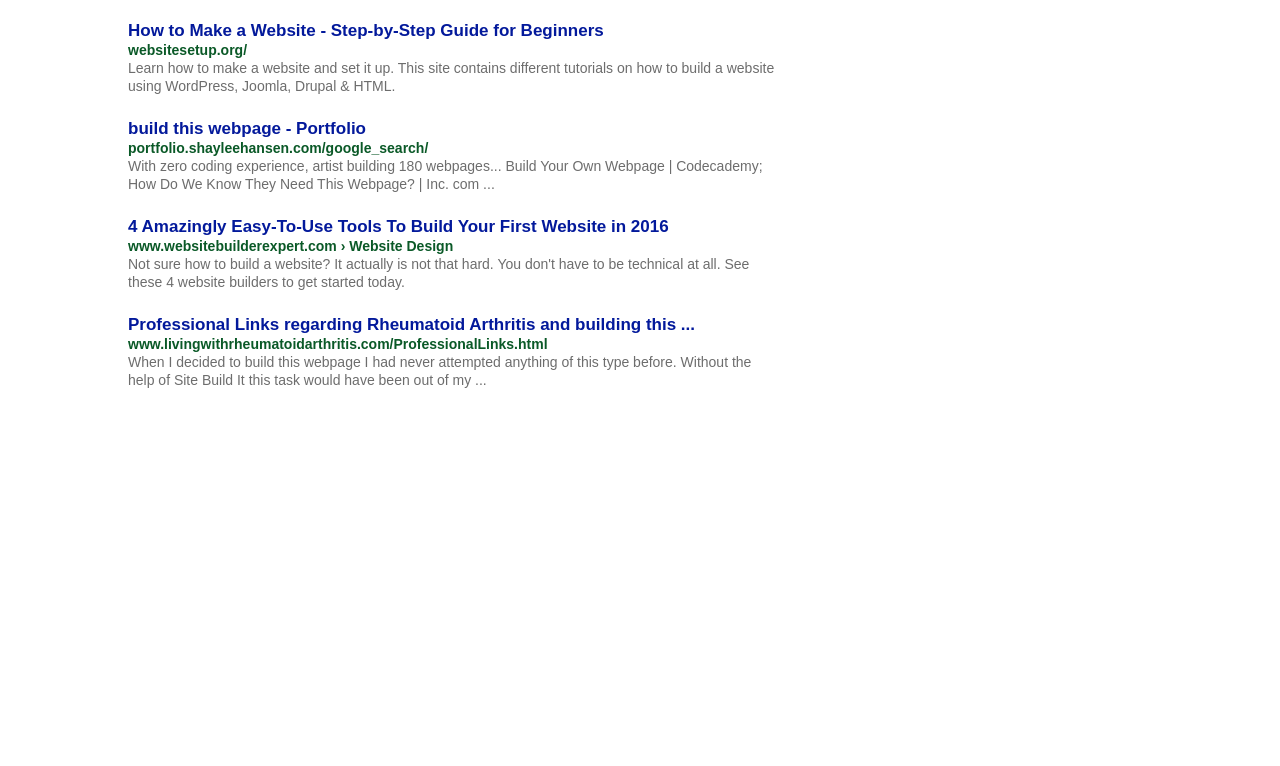
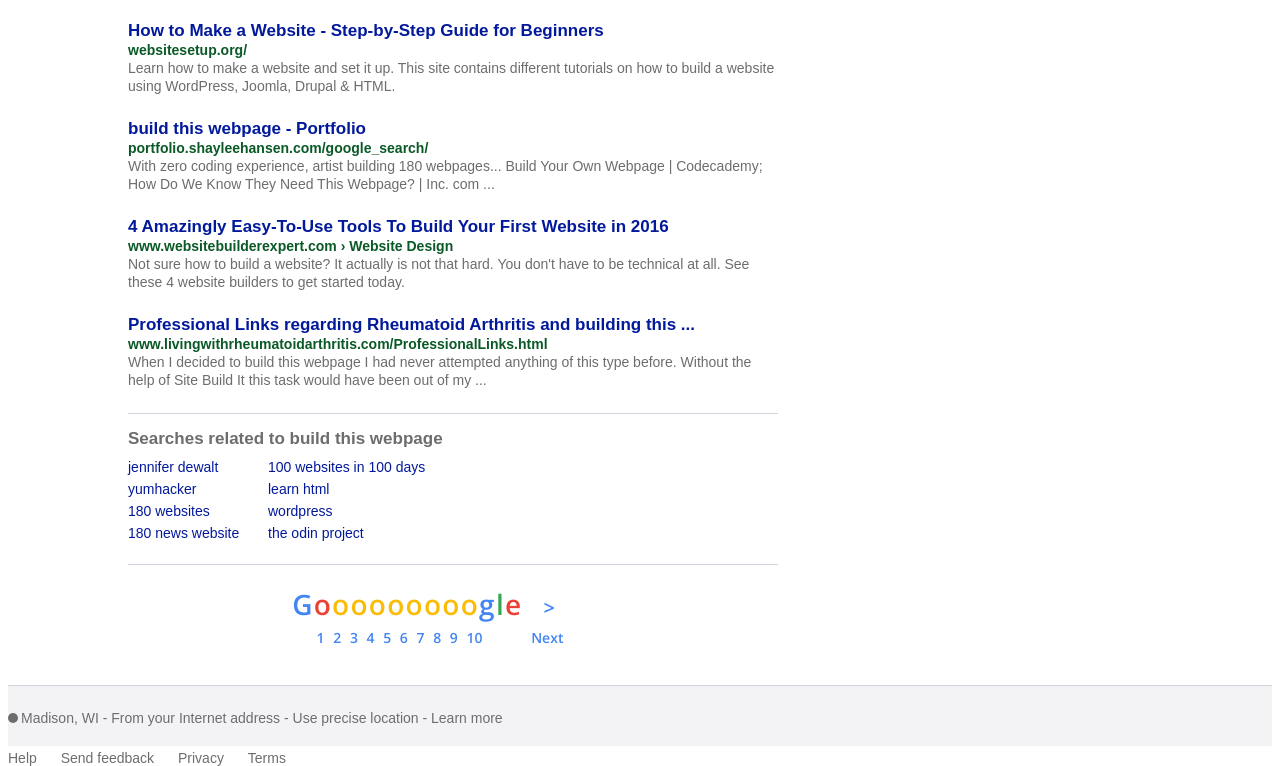
Before and after one commit to kat8711/google_search, a plain HTML site: page index.html in a window 1280 px wide. Shown: the part 749-1515 px from the top of the page. Before the commit the page ends 1162 px from the top, so only its background shows below. Drawn offline with nearby package versions, Linux system fonts and the light colour scheme.

Commit message:
Add more elements to page

```diff
--- a/index.html
+++ b/index.html
@@ -17,7 +17,7 @@
             <span class="letter red">e</span>
         </div>
         <form><input type="text" name="search"></form>
-        <button></button>
+        <button id="searchbutton"></button>
         <div class="headernav">
             <ul>
                 <li><img src="images/apps.png" class="apps"></li>
@@ -38,9 +38,9 @@
             <li>More</li>
             <li>Search Tools</li>
         </ul>
-        <button id="user"></button>
-        <button id="web"></button>
-        <button id="gear"></button>
+        <button id="allresults"></button>
+        <button id="privateresults"></button>
+        <button id="settings"></button>
 
 
     </div>
@@ -87,7 +87,63 @@
         <h2>www.livingwithrheumatoidarthritis.com/ProfessionalLinks.html</h2>
         <p>When I decided to build this webpage I had never attempted anything of this type before. Without the help of Site Build It this task would have been out of my ...</p>
 
+     <div class="related">
+        <h3>Searches related to build this webpage</h3>
+        <ul class="col1">
+            <li>jennifer dewalt</li>
+            <li>yumhacker</li>
+            <li>180 websites</li>
+            <li>180 news website</li>
+        </ul>
+        <ul class="col2">
+            <li>100 websites in 100 days</li>
+            <li>learn html</li>
+            <li>wordpress</li>
+            <li>the odin project</li>
+        </ul>
+
     </div>
+    </div>
+    <div class="pages">
+            <span class="letter blue">G</span>
+            <span class="letter red">o</span>
+            <span class="letter yellow">o</span>
+            <span class="letter yellow">o</span>
+            <span class="letter yellow">o</span>
+            <span class="letter yellow">o</span>
+            <span class="letter yellow">o</span>
+            <span class="letter yellow">o</span>
+            <span class="letter yellow">o</span>
+            <span class="letter yellow">o</span>
+            <span class="letter blue">g</span>
+            <span class="letter green">l</span>
+            <span class="letter red">e</span>
+            <span class="arrow blue">&#62;</span>
+        <ul class="pagenum blue">
+            <li>1</li>
+            <li>2</li>
+            <li>3</li>
+            <li>4</li>
+            <li>5</li>
+            <li>6</li>
+            <li>7</li>
+            <li>8</li>
+            <li>9</li>
+            <li>10</li>
+            <li class="next">Next</li>
+        </ul>
+    </div>
+    <div class="footer">
+        <p><div class="circle"></div>Madison, WI - From your Internet address - <span>Use precise location - Learn more</span></p>
+
+        <ul>
+            <li>Help</li>
+            <li>Send feedback</li>
+            <li>Privacy</li>
+            <li>Terms</li>
+        </ul>
+    </div>
+
 
 </body>
 </html>
--- a/styles/style.css
+++ b/styles/style.css
@@ -75,7 +75,7 @@ input {
     top: 10px;
 }
 
-button {
+#searchbutton {
     background-color: #4285F4;
     position: absolute;
     top: 10px;
@@ -140,12 +140,31 @@ li {
 
 .navbar button {
     background-color: #f3f3f6;
+    border: 1px solid #d3d3de;
+    box-shadow: none;
+    position: absolute;
+    top: 20px;
+    height: 28px;
+    border-radius: 2px;
 }
 
-button #gear {
-    position: absolute;
+#allresults {
+    right: 154px;
+    width: 40px;
+    border-top-right-radius: 0px;
+    border-bottom-right-radius: 0px;
+}
+
+#privateresults {
+    right: 115px;
+    width: 40px;
+    border-top-left-radius: 0px;
+    border-bottom-left-radius: 0px;
+}
+
+#settings {
     right: 30px;
-    top: 100px;
+    width: 70px;
 }
 
 /* SEARCH RESULTS */
@@ -155,3 +174,96 @@ button #gear {
     margin-left: 120px;
     width: 650px;
 }
+
+.related {
+    border-bottom: 1px solid #d3d3de;
+    border-top: 1px solid #d3d3de;
+    height: 150px;
+}
+
+h3 {
+    font-size: 17px;
+    margin-top: 15px;
+}
+
+.related li {
+    display: block;
+    margin-left: -40px;
+}
+
+.related ul {
+    position: relative;
+    top: -10px;
+    width: 200px;
+    font-size: 14px;
+    line-height: 22px;
+    color: #03199b;
+    margin-top: 0px;
+}
+
+.related .col2 {
+    position: relative;
+    top: -112px;
+    left: 140px;
+}
+
+.pages {
+    width: 350px;
+    position: absolute;
+    left: 250px;
+    font-size: 28px;
+    font-weight: bold;
+    font-family: 'Open Sans', Helvetica, sans-serif;
+    text-align: center;
+    margin-top: 20px;
+}
+
+.arrow {
+    font-size: 20px;
+    margin-left: 18px;
+}
+
+.pages ul {
+    font-size: 14px;
+    position: relative;
+    top: -12px;
+    right: 25px;
+}
+
+.pages li {
+    margin: 2.5px;
+}
+
+.next {
+    position: relative;
+    right: -40px;
+
+}
+
+/* FOOTER */
+
+.footer {
+    margin-top: 120px;
+    width: 100%;
+    background-color: #f3f3f6;
+    height: 60px;
+    border-top: 1px solid #d3d3de;
+    color: #6d6d6d;
+    font-size: 14px;
+}
+
+.footer div {
+    background-color: #6d6d6d;
+    height: 10px;
+    width: 10px;
+    border-radius: 100%;
+    display: inline-block;
+    margin-right: 3px;
+}
+
+.footer ul {
+    font-size: 14px;
+    position: relative;
+    left: -40px;
+    margin-bottom: 20px;
+}
```
